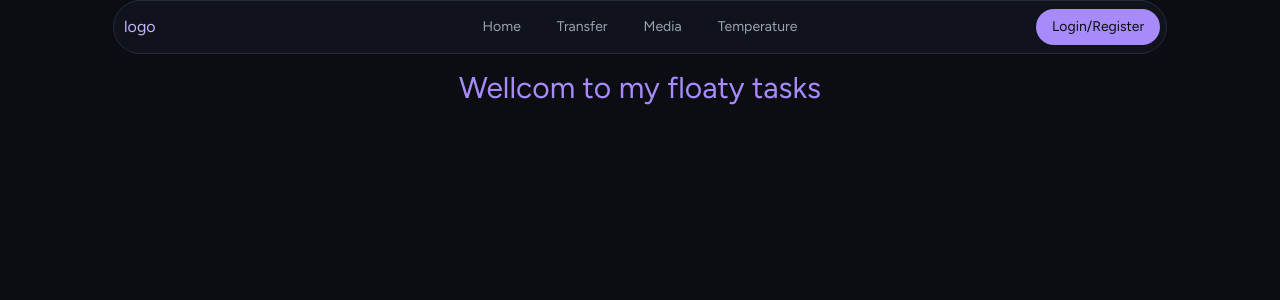
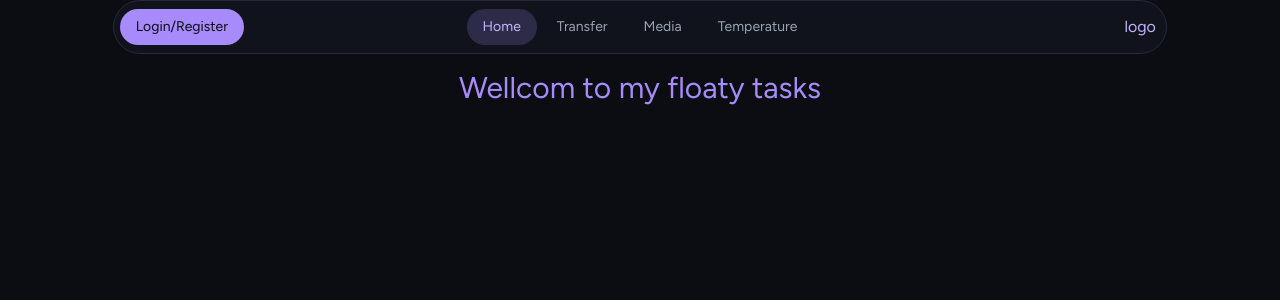
Before and after one commit to LidaGholamian/floaty, a Next.js app: page / in a window 1280 px wide. Shown: the top 300 px of the page. Built offline with nearby package versions, Linux system fonts and the light colour scheme.

Commit message:
feat: highlight active navigation route

```diff
--- a/features/navigation/components/navigation.tsx
+++ b/features/navigation/components/navigation.tsx
@@ -1,34 +1,17 @@
+"use client";
+
+import { usePathname } from "next/navigation";
 import Link from "next/link";
+
 import { NAV_ITEMS } from "../constants/navigation.constants";
 
 export default function Navigation() {
+  const pathname = usePathname();
+
   return (
     <nav className="grid grid-cols-3 mx-auto items-center rounded-full border border-border bg-surface/80 p-1.5 backdrop-blur-md">
-      {/* Logo */}
-      <Link
-        href="/"
-        aria-label="Floaty Home"
-        className="flex size-10 items-center justify-center rounded-full text-accent-light transition-all duration-300 hover:bg-accent/10"
-      >
-        {/* Logo icon */}
-        logo
-      </Link>
-
-      {/* Main Navigation */}
-      <div className="flex items-center justify-center gap-1">
-        {NAV_ITEMS.map((item) => (
-          <Link
-            key={item.href}
-            href={item.href}
-            className="rounded-full px-4 py-2 text-sm text-muted transition-all duration-300 hover:bg-accent/20 hover:text-accent-light"
-          >
-            {item.label}
-          </Link>
-        ))}
-      </div>
-
       {/* Auth */}
-      <div className="flex items-center justify-end gap-1">
+      <div className="flex items-center justify-start gap-1">
         <Link
           href="/register"
           className="rounded-full bg-accent px-4 py-2 text-sm text-background transition-all duration-300 hover:bg-accent-light"
@@ -36,6 +19,33 @@ export default function Navigation() {
           Login/Register
         </Link>
       </div>
+
+      {/* Main Navigation */}
+      <div className="flex items-center justify-center gap-1">
+        {NAV_ITEMS.map((item) => {
+          const isActive = pathname === item.href;
+          return (
+            <Link
+              key={item.href}
+              href={item.href}
+              className={`rounded-full px-4 py-2 text-sm transition-all duration-300 ${isActive ? "bg-accent/20 text-accent-light" : "text-muted hover:bg-accent/20 hover:text-accent-light"}`}
+            >
+              {" "}
+              {item.label}{" "}
+            </Link>
+          );
+        })}
+      </div>
+
+      {/* Logo */}
+      <Link
+        href="/"
+        aria-label="Floaty Home"
+        className="flex size-10 items-center justify-center justify-self-end rounded-full text-accent-light transition-all duration-300 hover:bg-accent/10"
+      >
+        {/* Logo icon */}
+        logo
+      </Link>
     </nav>
   );
 }
```
